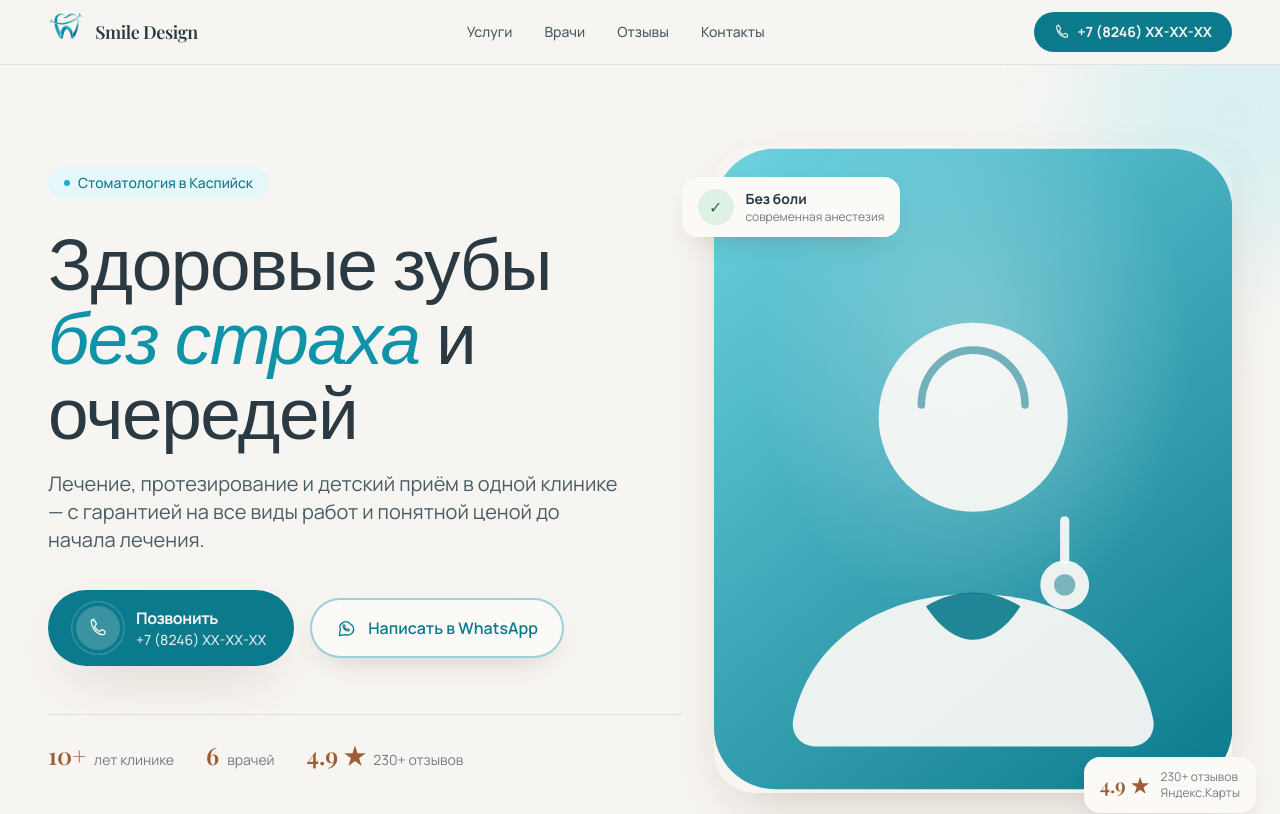
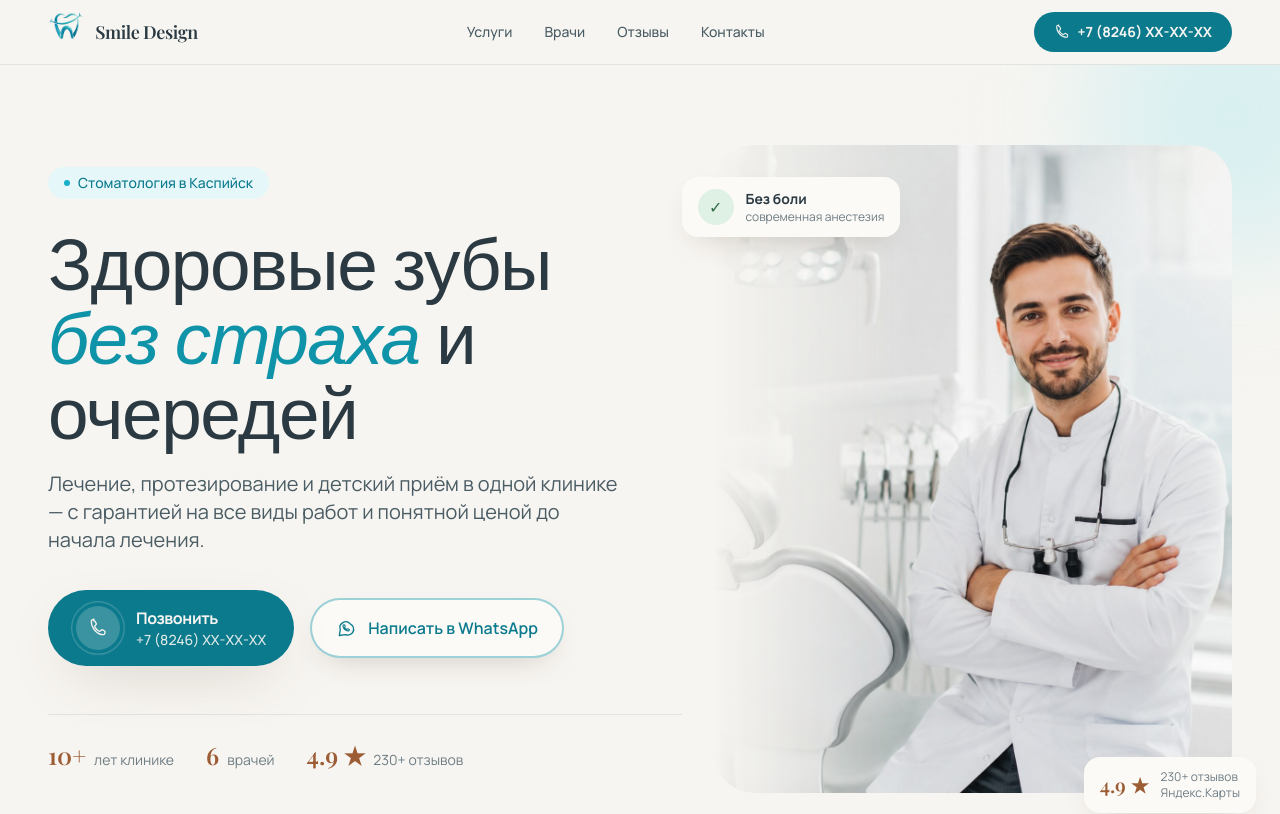
Before and after one commit to djalaev222-arch/smile-design-landing, a Next.js app: page / in a window 1280 px wide. Shown: the top 814 px of the page. Built offline with nearby package versions, Linux system fonts and the light colour scheme.

Commit message:
feat: replace hero silhouette placeholder with real doctor photo
Adds the actual dentist photo to the hero visual with a left-edge
mask fade so it blends into the page background instead of sitting
in a hard-edged card.

```diff
--- a/components/hero/DoctorPortraitPlaceholder.tsx
+++ /dev/null
@@ -1,46 +0,0 @@
-// Плейсхолдер под фото врача. Когда фото будет готово, заменить это на:
-// <Image src="/doctor.jpg" alt="Имя Фамилия, стоматолог Smile Design" fill className="object-cover" />
-export default function DoctorPortraitPlaceholder({ className }: { className?: string }) {
-  return (
-    <svg
-      viewBox="0 0 340 420"
-      fill="none"
-      className={className}
-      role="img"
-      aria-label="Плейсхолдер: здесь будет фотография врача-стоматолога"
-    >
-      <defs>
-        <linearGradient id="doctorBg" x1="0" y1="0" x2="340" y2="420" gradientUnits="userSpaceOnUse">
-          <stop offset="0" stopColor="#6ED2DF" />
-          <stop offset="1" stopColor="#0B7A8D" />
-        </linearGradient>
-        <radialGradient id="doctorGlow" cx="0.5" cy="0.32" r="0.42">
-          <stop offset="0" stopColor="#FFFFFF" stopOpacity="0.28" />
-          <stop offset="1" stopColor="#FFFFFF" stopOpacity="0" />
-        </radialGradient>
-      </defs>
-
-      <rect x="0" y="0" width="340" height="420" rx="40" fill="url(#doctorBg)" />
-      <rect x="0" y="0" width="340" height="420" rx="40" fill="url(#doctorGlow)" />
-
-      <g fill="#FCFAF7" fillOpacity="0.92">
-        <path d="M170 292c-64 0-108 34-118 82-2 10 5 18 15 18h206c10 0 17-8 15-18-10-48-54-82-118-82Z" />
-        <circle cx="170" cy="176" r="62" />
-      </g>
-
-      <path
-        d="M139 300c9 14 20 22 31 22s22-8 31-22c-10-6-20-9-31-9s-21 3-31 9Z"
-        fill="#0B7A8D"
-        fillOpacity="0.9"
-      />
-
-      <g stroke="#0B7A8D" strokeOpacity="0.55" strokeWidth="5" strokeLinecap="round">
-        <path d="M136 168c0-20 15-36 34-36s34 16 34 36" />
-      </g>
-
-      <circle cx="230" cy="286" r="16" fill="#FCFAF7" fillOpacity="0.92" />
-      <circle cx="230" cy="286" r="7" fill="#0B7A8D" fillOpacity="0.5" />
-      <path d="M230 270v-26" stroke="#FCFAF7" strokeOpacity="0.92" strokeWidth="6" strokeLinecap="round" />
-    </svg>
-  );
-}
--- a/components/hero/HeroVisual.tsx
+++ b/components/hero/HeroVisual.tsx
@@ -1,7 +1,7 @@
 "use client";
 
+import Image from "next/image";
 import { motion } from "motion/react";
-import DoctorPortraitPlaceholder from "@/components/hero/DoctorPortraitPlaceholder";
 import { CLINIC } from "@/lib/constants";
 
 export default function HeroVisual() {
@@ -17,8 +17,17 @@ export default function HeroVisual() {
         className="absolute -inset-8 -z-10 rounded-[3rem] bg-teal-100 blur-3xl opacity-70 animate-float"
       />
 
-      <div className="relative overflow-hidden rounded-[2.5rem] shadow-soft">
-        <DoctorPortraitPlaceholder className="aspect-[4/5] h-auto w-full" />
+      <div
+        className="relative aspect-[4/5] overflow-hidden rounded-[2.5rem] shadow-soft [mask-image:linear-gradient(to_right,transparent_0%,black_38%)] [-webkit-mask-image:linear-gradient(to_right,transparent_0%,black_38%)]"
+      >
+        <Image
+          src={`${process.env.NEXT_PUBLIC_BASE_PATH ?? ""}/doctor.jpg`}
+          alt="Врач-стоматолог клиники Smile Design"
+          fill
+          priority
+          sizes="(min-width: 1024px) 40vw, 90vw"
+          className="object-cover"
+        />
       </div>
 
       <motion.div
```
Also changed, not shown: public/doctor.jpg (added).
